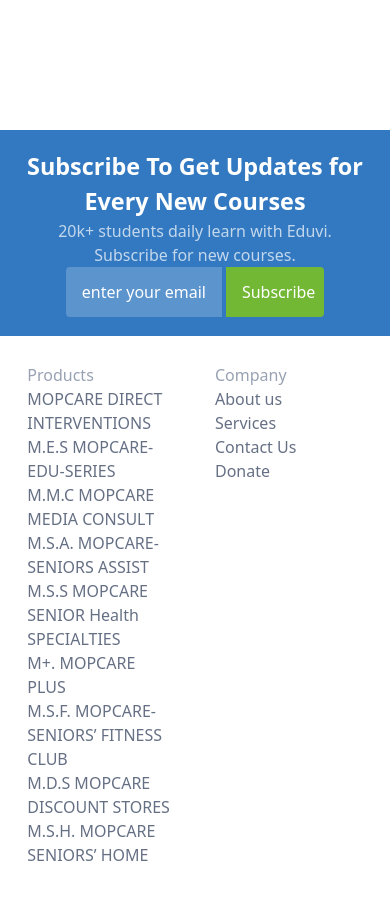
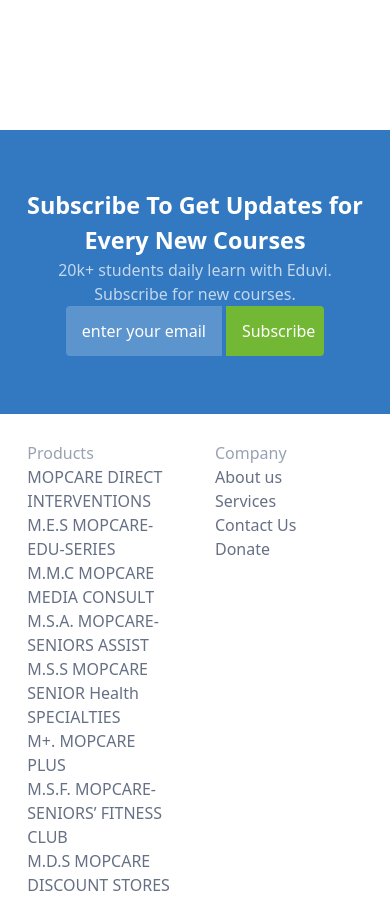
Before and after one commit to xamorite/Mopcaree, a React (Vite) app: page / in a window 390 px wide. Shown: the part 3440-4341 px from the top of the page. Built offline with nearby package versions, Linux system fonts and the light colour scheme.

Commit message:
home mobile

```diff
--- a/src/components/Navbar.jsx
+++ b/src/components/Navbar.jsx
@@ -43,7 +43,7 @@
               )
             }
             <li className='w-full'>
-              <button className=' bg-[#3379C1] rounded-md p-3 w-full text-white font-semibold'>My Account</button>
+              <button className=' bg-[#3379C1] rounded-md p-3 w-full text-white font-semibold md:ms-[2vw]'>My Account</button>
             </li>
 
 
--- a/src/components/home/Home.jsx
+++ b/src/components/home/Home.jsx
@@ -13,7 +13,7 @@
 function Home() {
   return (
     <div>
-      <div  className={`md:self-center bg-slate-400 w-full bg-cover bg-no-repeat md:h-[100vh] bg-bgm  md:bg-bgi text-center pb-[10vh]`}>
+      <div  className={`md:self-center bg-slate-400 w-full bg-cover bg-no-repeat md:h-[100vh] bg-bgm   md:bg-bgi text-center pb-[10vh]`}>
     <div className='md:w-[70vw] pt-[20vh] mx-auto'>
     <h1 className='md:text-[5vw] text-[8vw] self-center text-white  font-bold mb-[4vh] '>
       Welcome to Mopcare
@@ -102,7 +102,7 @@
            <button className='text-white bg-[#3379C1] mt-[3vh] rounded-[8px] py-[12px] px-[20px]'> Support a Senior</button>
          </div>
 
-         <div className='md:w-[90vw] bg-[#3379C1] md:h-[420px] mx-auto md:rounded-[2vw] flex justify-between md:p-[3%] p-[5%]'>
+         <div className='md:w-[90vw] bg-[#3379C1] md:h-[420px] mx-auto md:rounded-[2vw] flex justify-between md:p-[3%] py-[15%] px-[5%]'>
           <div className='md:w-[15vw] md:h-[420px] relative  flex-col justify-between '>
           <img src={Ellipse1} alt="" className=' absolute left-0 rounded-full ms-0 ' />
           <img src={Ellipse2} alt="" className=' absolute right-0 bottom-[35vh] rounded-full ms-auto ' />
```
